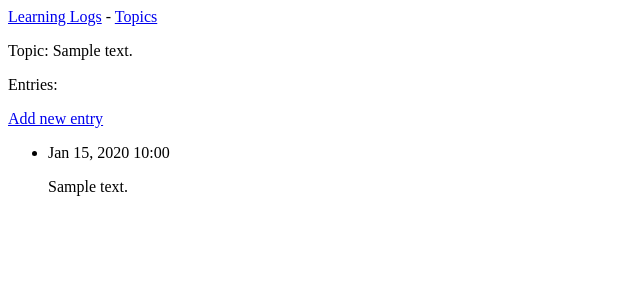
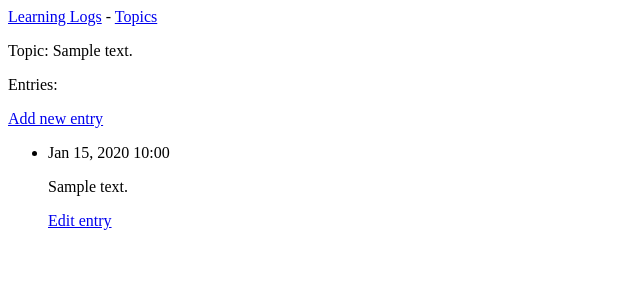
Before and after one commit to TheKhafre/llBoard, a Django app: page /topics/1/ in a window 1280 px wide. Shown: the top 300 px of the page, without its empty margins (0-640 px from the left). Run offline with Django 5.2, Linux system fonts and the light colour scheme; tables that the repository leaves empty hold one stand-in row (values such as "Sample post").

Commit message:
updated the project to allow users edit thier entry after submission

```diff
--- a/learning_logs/templates/learning_logs/topic.html
+++ b/learning_logs/templates/learning_logs/topic.html
@@ -12,6 +12,9 @@
         <li>
             <p>{{ entry.date_added|date:'M d, Y H:i' }}</p>
             <p>{{ entry.text|linebreaks }}</p>
+            <p>
+                <a href="{% url 'learning_logs:edit_entry' entry.id %}"> Edit entry</a>
+            </p>
         </li>
     {% empty %}
         <li>There are no entries for this topic yet</li>
--- a/learning_logs/urls.py
+++ b/learning_logs/urls.py
@@ -14,4 +14,6 @@ urlpatterns = [
     path('new_topic/', views.new_topic, name='new_topic'),
     # path to add new entry for users
     path('new_entry/<int:topic_id>/', views.new_entry, name='new_entry'),
+    # path to edit a preexisting entry
+    path('edit_entry/<int:entry_id>/', views.edit_entry, name='edit_entry'),
 ]
--- a/learning_logs/views.py
+++ b/learning_logs/views.py
@@ -1,5 +1,5 @@
 from django.shortcuts import render, redirect
-from .models import Topic
+from .models import Topic, Entry
 from .forms import TopicForm, EntryForm
 
 # Create your views here.
@@ -56,3 +56,22 @@ def new_entry(request, topic_id):
     # display a blank form for any other exception
     context = {'topic': topic, 'form': form}
     return render(request, 'learning_logs/new_entry.html', context)
+
+def edit_entry(request, entry_id):
+    # edit a preexisting entry
+    entry = Entry.objects.get(id=entry_id)
+    topic = entry.topic
+
+    if request.method != 'POST':
+        # this asks for the preexisting entry
+        form = EntryForm(instance=entry)
+
+    else:
+        # post the edited data submitted after validation
+        form = EntryForm(instance=entry, data=request.POST)
+        if form.is_valid():
+            form.save()
+            return redirect('learning_logs:topic', topic_id=topic.id)
+
+    context = {'entry': entry, 'topic': topic, 'form': form}
+    return render(request, 'learning_logs/edit_entry.html', context)
```
Also changed, not shown: learning_logs/templates/learning_logs/edit_entry.html (added, +18 -0 lines).
